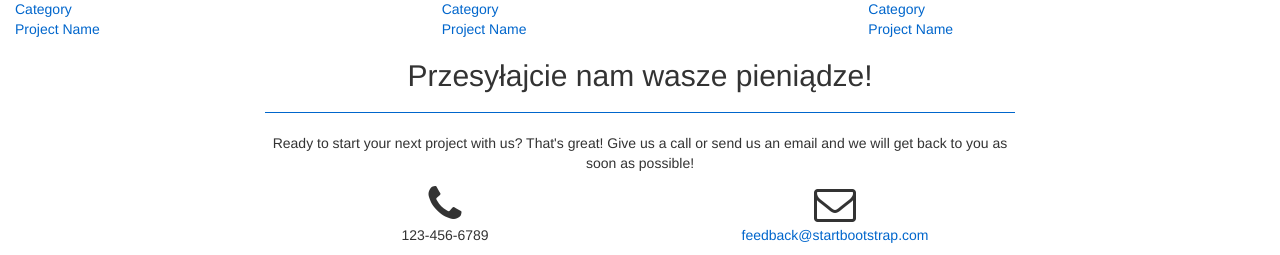
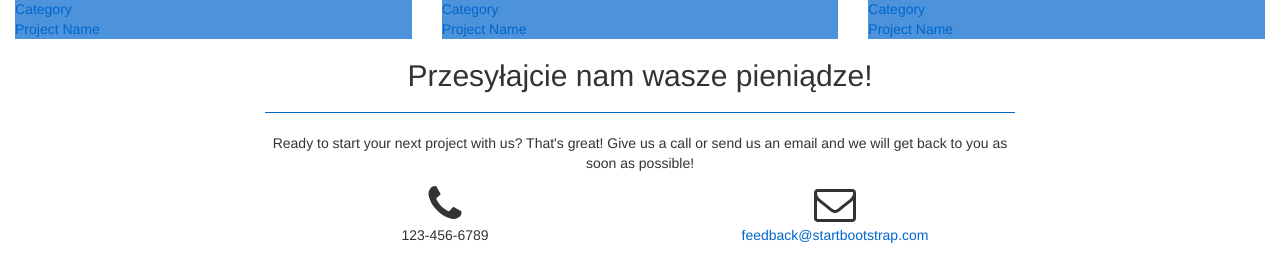
Before and after one commit to KSIUJ/dzien_wydzialu, a Django app: page / in a window 1280 px wide. Shown: the part 1235-1490 px from the top of the page. Run offline with Django 3.2, Linux system fonts and the light colour scheme; some libraries are stand-ins or nearby versions.

Commit message:
Blue portfolio

```diff
--- a/dzien_wydzialu/home/static/css/custom.css
+++ b/dzien_wydzialu/home/static/css/custom.css
@@ -88,3 +88,7 @@ fieldset[disabled] .btn-primary.active {
 .btn-primary .badge {
   color: #0066CC;
 }
+
+.portfolio-box .portfolio-box-caption {
+  background: rgba(0, 102, 204, 0.7);
+}
```
